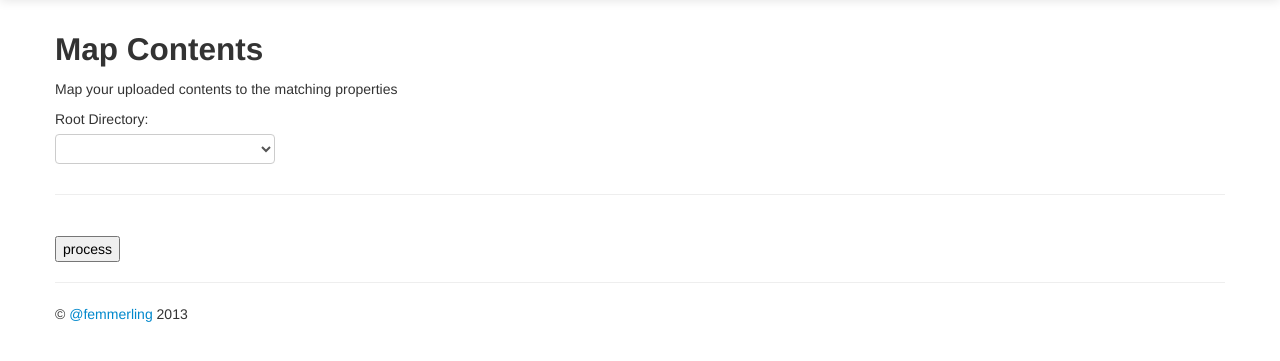
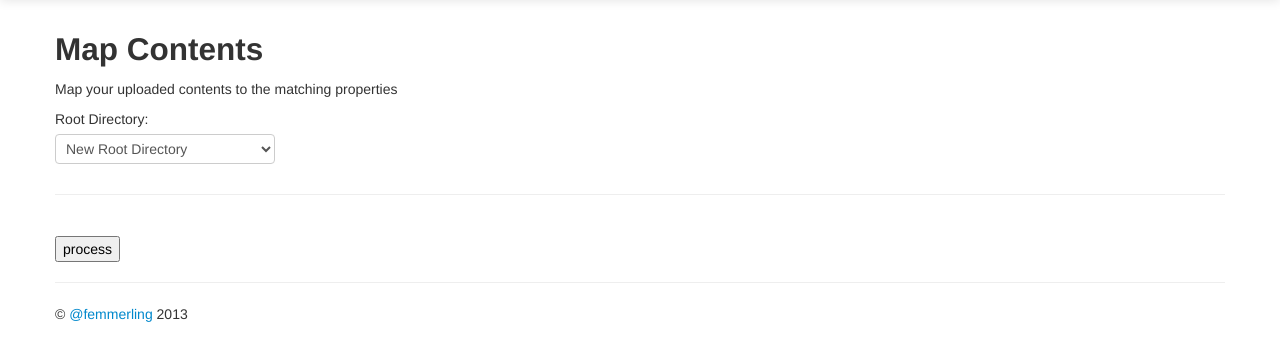
Before and after one commit to femmerling/DirMaker, a Flask app: template app/templates/addresslate.html in a window 1280 px wide. Shown: the part 41-402 px from the top of the page. Run offline with Flask 2, Linux system fonts and the light colour scheme; the template is opened without the code that fills it, so the values that code supplies are empty; some libraries are stand-ins or nearby versions.

Commit message:
Added ability to add new root directory from the selection screen

```diff
--- a/app/main.py
+++ b/app/main.py
@@ -53,7 +53,16 @@ def process_names():
 	json_payload = json.loads(request.data)
 	define = json_payload["head"]
 	rows = json_payload["rows"]
-	root_id = int(json_payload["root_id"])
+	if json_payload["root_id"]:
+		root_id = int(json_payload["root_id"])
+	else:
+		new_directory = Directories(name = json_payload["root_name"])
+		db.session.add(new_directory)
+		db.session.commit()
+		new_directory.root_id = new_directory.id
+		db.session.add(new_directory)
+		db.session.commit()
+		root_id = new_directory.id
 	first_name = None
 	last_name = None
 	middle_name = None
--- a/app/static/js/main.js
+++ b/app/static/js/main.js
@@ -27,10 +27,16 @@ $(document).ready(function(){
 		});
 	});
 
+  $("#directory_id").change(function(){
+    if($("#directory_id").val() === "NewDir"){
+      $("#new-dir").show();
+    }
+  });
+
 	$('#process_items').click(function(){
 		heads_json = [];
 		rows_json = [];
-		root_id = $('#directory_id').val()
+		root_id = $('#directory_id').val();
 		total_col = parseInt($("#col-count").val());
 		total_row = parseInt($("#row-count").val());
 		i = 0;
@@ -50,10 +56,21 @@ $(document).ready(function(){
 			rows_json.push(row_data);
 			x++;
 		}
+    var new_root;
+    var data_items;
+    if ($('#name').val() !== ""){
+      new_root = $('#name').val();
+    }
+    if (root_id === "NewDir"){
+      data_items = JSON.stringify({rows:rows_json,head:heads_json,root_name:new_root,root_id:null});
+    }else{
+      data_items = JSON.stringify({rows:rows_json,head:heads_json,root_name:null,root_id:root_id});
+    }
+    data_items =
 		$.ajax({
 			url:"/process",
 			type:"POST",
-			data:JSON.stringify({"rows":rows_json,head:heads_json,root_id:root_id}),
+			data:data_items,
 			contentType: 'application/json',
 			success: function(data){
 				alert("all data uploaded!");
--- a/app/templates/addresslate.html
+++ b/app/templates/addresslate.html
@@ -7,7 +7,13 @@
 			{% for item in directories %}
 				<option value="{{item.id}}">{{item.name}}</option>
 			{% endfor %}
+      <option value="NewDir">New Root Directory</option>
+
 		</select>
+    <div style="display:none;" id="new-dir">
+      <label>New root directory:</label>
+      <input type="text" name="name" id="name" placeholder="Root Directory Name"/>
+    </div>
 		<hr/>
 		<table id="list-view">
 			<tr>
--- a/app/templates/welcome.html
+++ b/app/templates/welcome.html
@@ -1,6 +1,6 @@
 {% extends "base.html" %}
 {% block content %}
-      <h2>Ringsocial Bulk Uploader</h2><br/>
+      <h2>Bulk Contact Uploader</h2><br/>
       <p>Welcome!</p>
       <p>To use the bulk uploader, simply choose the excel file you wish to upload and hit process.</p>
       <form action="/selection" method="post" enctype="multipart/form-data">
```
